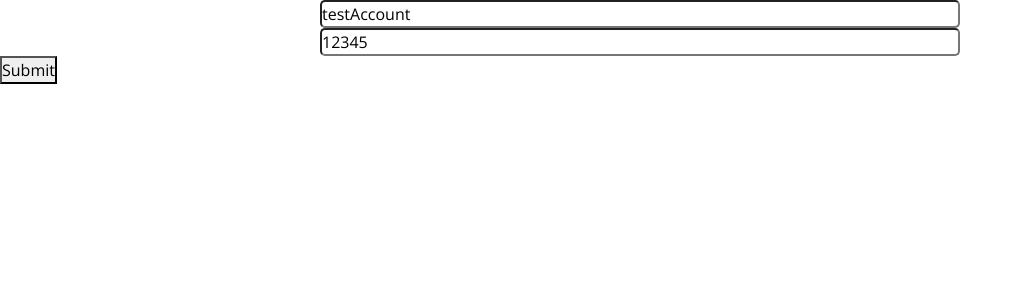
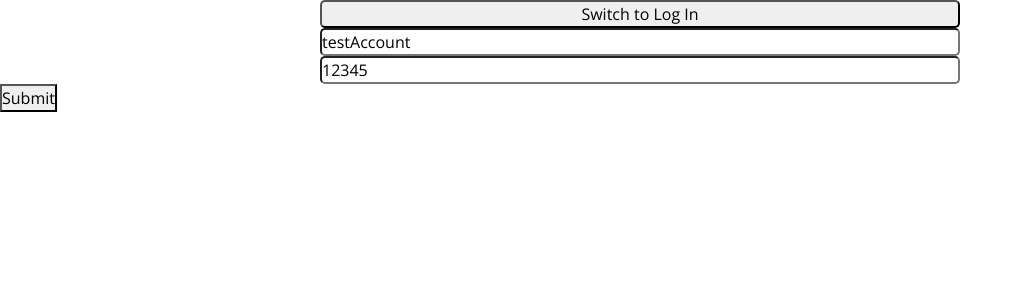
Before and after one commit to ContemporaryArtwork/course-project-colossal-crab-comrades, a React (Create React App) app in the folder ColossalGame/ColossalGame/ClientApp/: page / in a window 1280 px wide. Shown: the top 300 px of the page, without its empty margins (0-1023 px from the left). Built offline with nearby package versions, Linux system fonts and the light colour scheme.

Commit message:
#53 Created ability to switch from create account page to login page. This task in the bare minimum is complete. Will revisit to add more functionality.

```diff
--- a/ColossalGame/ColossalGame/ClientApp/src/components/UserAuth.tsx
+++ b/ColossalGame/ColossalGame/ClientApp/src/components/UserAuth.tsx
@@ -34,13 +34,14 @@ class UserAuth extends React.PureComponent<GameMainMenuTogglerProps, IState> {
 
     constructor(props: any) {
         super(props);
-        this.state = { loginPageVisible: true }
+        this.state = { loginPageVisible: false }
     }
 
 
 
     componentDidMount() {
         this.goToMainMenu = this.goToMainMenu.bind(this);
+        this.flipLogInPage = this.flipLogInPage.bind(this);
     }
 
     goToMainMenu = (e: React.MouseEvent<HTMLElement>): void => {
@@ -74,6 +75,7 @@ class UserAuth extends React.PureComponent<GameMainMenuTogglerProps, IState> {
                 .then(json => json)
                 .catch(error => console.log(error));
         }
+        this.props.toggleLoggedIn();
     }
 
     submitSignUp = (e: React.FormEvent<HTMLElement>): void => {
@@ -97,24 +99,25 @@ class UserAuth extends React.PureComponent<GameMainMenuTogglerProps, IState> {
                 .then(json => json)
                 .catch(error => console.log(error));
         }
+        this.props.toggleLoggedIn();
     }
 
 
     render() {
-        if (this.state.loginPageVisible) {
-            return (this.renderLogIn());
-        } else {
-            return (this.renderSignUp());
-        }
+
+        return (<div>
+            {this.state.loginPageVisible ? this.renderLogIn() : this.renderSignUp()}
+        </div>);
     }
 
 
     renderSignUp() {
         return (
             <div>
+                <input type="button" value="Switch to Log In" onClick={this.flipLogInPage}/>
                 <div className="signupBox" />
                 <h1>Create an Account</h1>
-                <form id="signUpForm" action="api/login" method="post" onSubmit={this.submitSignUp}>
+                <form id="signUpForm" action="api/signup" method="post" onSubmit={this.submitSignUp}>
 
                     <input type="text" id="Username" name="Username" value="testAccount" />
                     <input type="text" id="Password" name="Password" value="12345" />
@@ -129,6 +132,7 @@ class UserAuth extends React.PureComponent<GameMainMenuTogglerProps, IState> {
     renderLogIn() {
         return (
             <div>
+                <input type="button" value="Switch to Create an Account" onClick={this.flipLogInPage} />
                 <div className="loginBox" />
                 <h1>Login</h1>
                 <form id="logInForm" action="api/login" method="post" onSubmit={this.submitLogIn}>
@@ -142,6 +146,10 @@ class UserAuth extends React.PureComponent<GameMainMenuTogglerProps, IState> {
             </div>
         );
     }
+
+    flipLogInPage = (e: React.MouseEvent<HTMLElement>): void => {
+        this.setState({ loginPageVisible: !this.state.loginPageVisible });
+    }
 }
 
 
```
